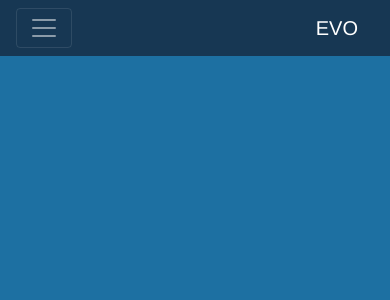
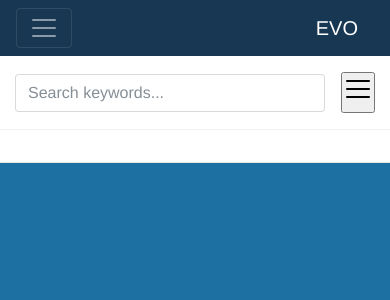
Before and after one commit to Khalil09/politics-db, a Vue app in the folder client/: page / in a window 390 px wide. Shown: the top 300 px of the page. Built offline with nearby package versions, Linux system fonts and the light colour scheme.

Commit message:
Starting Sidebar

```diff
--- a/client/package.json
+++ b/client/package.json
@@ -20,7 +20,8 @@
     "particles.js": "^2.0.0",
     "vue": "^2.5.2",
     "vue-router": "^3.0.1",
-    "vue-sticky": "^3.3.4"
+    "vue-sticky": "^3.3.4",
+    "vue2-sidebar": "0.0.9"
   },
   "devDependencies": {
     "autoprefixer": "^7.1.2",
--- a/client/src/components/Home.vue
+++ b/client/src/components/Home.vue
@@ -1,16 +1,19 @@
 <template>
   <div>
     <navbar></navbar>
+    <TableList></TableList>
   </div>
 </template>
 
 <script>
 import Navbar from '@/components/navbar.vue'
+import TableList from '@/components/TableList.vue'
 
 export default {
   name: 'Home',
   components: {
     'navbar': Navbar,
+    'TableList': TableList
   },
   data () {
     return {}
--- /dev/null
+++ b/client/src/components/TableList.vue
@@ -0,0 +1,103 @@
+<template>
+  <div class="bd-sidebar col-md-3 col-xl-2 col-12">
+    <div class="bd-search d-flex align-items-center">
+      <input id="bd-search-input" type="text" placeholder="Search keywords..." value="" class="form-control" data-original-title="" title="">
+      <button type="button" aria-label="Toggle docs navigation" class="bd-search-docs-toggle d-md-none p-0 ml-3" aria-controls="bd-docs-nav" aria-expanded="true">
+        <svg xmlns="http://www.w3.org/2000/svg" viewBox="0 0 30 30" width="30" height="30" focusable="false">
+          <title>Menu</title>
+          <path stroke="currentColor" stroke-width="2" stroke-linecap="round" stroke-miterlimit="10" d="M4 7h22M4 15h22M4 23h22"></path>
+        </svg>
+      </button>
+      <div aria-hidden="true" class="d-none" style="display: none;">
+        <div></div>
+        <div><span>Type something to start search</span></div>
+      </div>
+    </div>
+    <nav id="bd-docs-nav" class="bd-links navbar-collapse collapse show" style="">
+    </nav>
+  </div>
+
+  <!-- <div class="container-fluid bg">
+    <div class="row flex-xl-nowrap2">
+
+    </div>
+  </div> -->
+</template>
+
+<script>
+export default {
+  name: 'TableList',
+  components: {}
+}
+</script>
+
+<style>
+.container-fluid {
+  width: 100%;
+  padding-right: 15px;
+  padding-left: 15px;
+  margin-right: auto;
+  margin-left: auto;
+  background-color: green;
+}
+
+.row {
+  display: -ms-flexbox;
+  display: flex;
+  -ms-flex-wrap: wrap;
+  flex-wrap: wrap;
+  margin-right: -15px;
+  margin-left: -15px;
+}
+
+.bd-sidebar {
+  -webkit-box-ordinal-group: 1;
+  -ms-flex-order: 0;
+  order: 0;
+  border-bottom: 1px solid rgba(0,0,0,.1);
+  background-color: white;
+}
+
+.bd-search {
+  position: relative;
+  padding: 16px 15px;
+  padding: 1rem 15px;
+  margin-right: -15px;
+  margin-left: -15px;
+  border-bottom: 1px solid rgba(0,0,0,.05);
+}
+
+.bd-links {
+  padding-top: 16px;
+  padding-top: 1rem;
+  padding-bottom: 16px;
+  padding-bottom: 1rem;
+  margin-right: -15px;
+  margin-left: -15px;
+}
+
+.navbar-collapse {
+  -ms-flex-preferred-size: 100%;
+  flex-basis: 100%;
+  -ms-flex-positive: 1;
+  flex-grow: 1;
+  -ms-flex-align: center;
+  align-items: center;
+}
+
+.form-control {
+  display: block;
+  width: 100%;
+  padding: 6px 12px;
+  padding: .375rem .75rem;
+  font-size: 16px;
+  font-size: 1rem;
+  line-height: 1.5;
+  color: #495057;
+  background-color: #fff;
+  background-clip: padding-box;
+  border: 1px solid #ced4da;
+  border-radius: .25rem;
+  transition: border-color .15s ease-in-out,box-shadow .15s ease-in-out;
+}
+</style>
```
Also changed, not shown: 1 other file (tests, documents, lock files or other folders).
